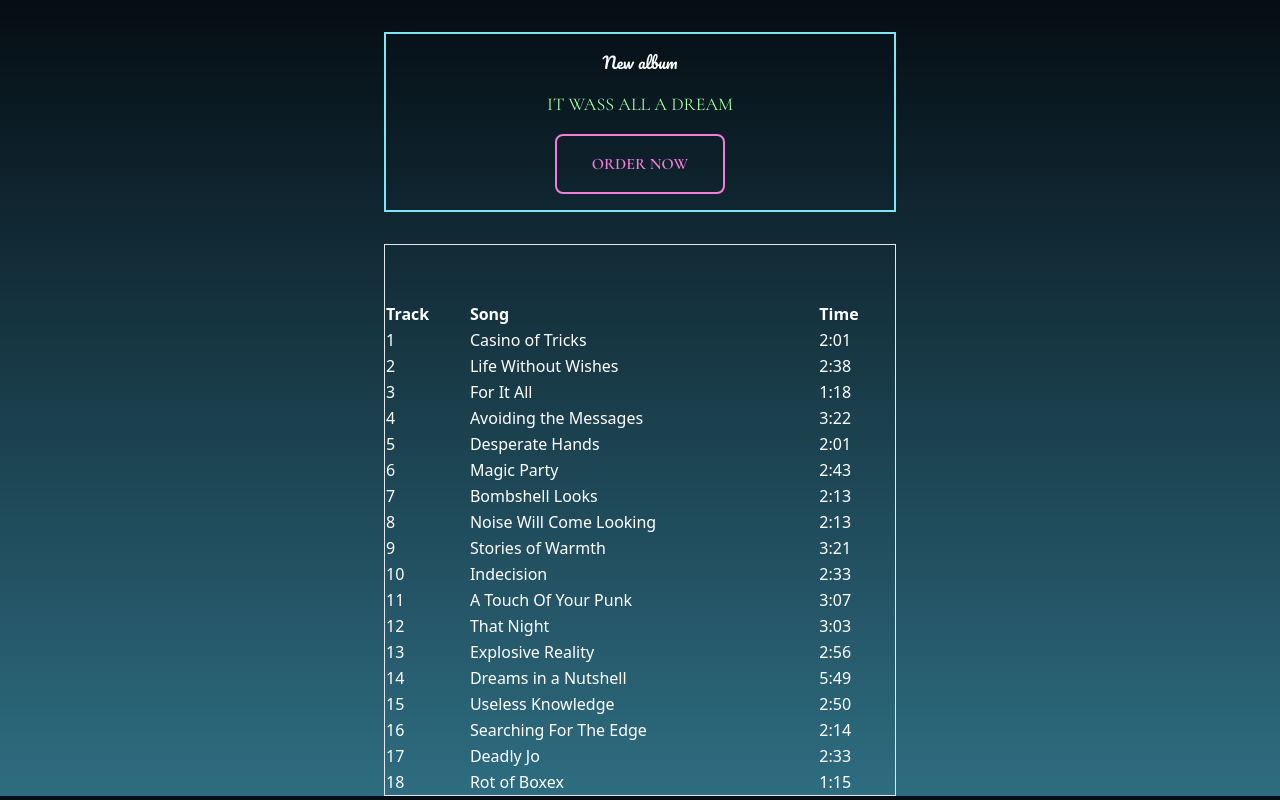
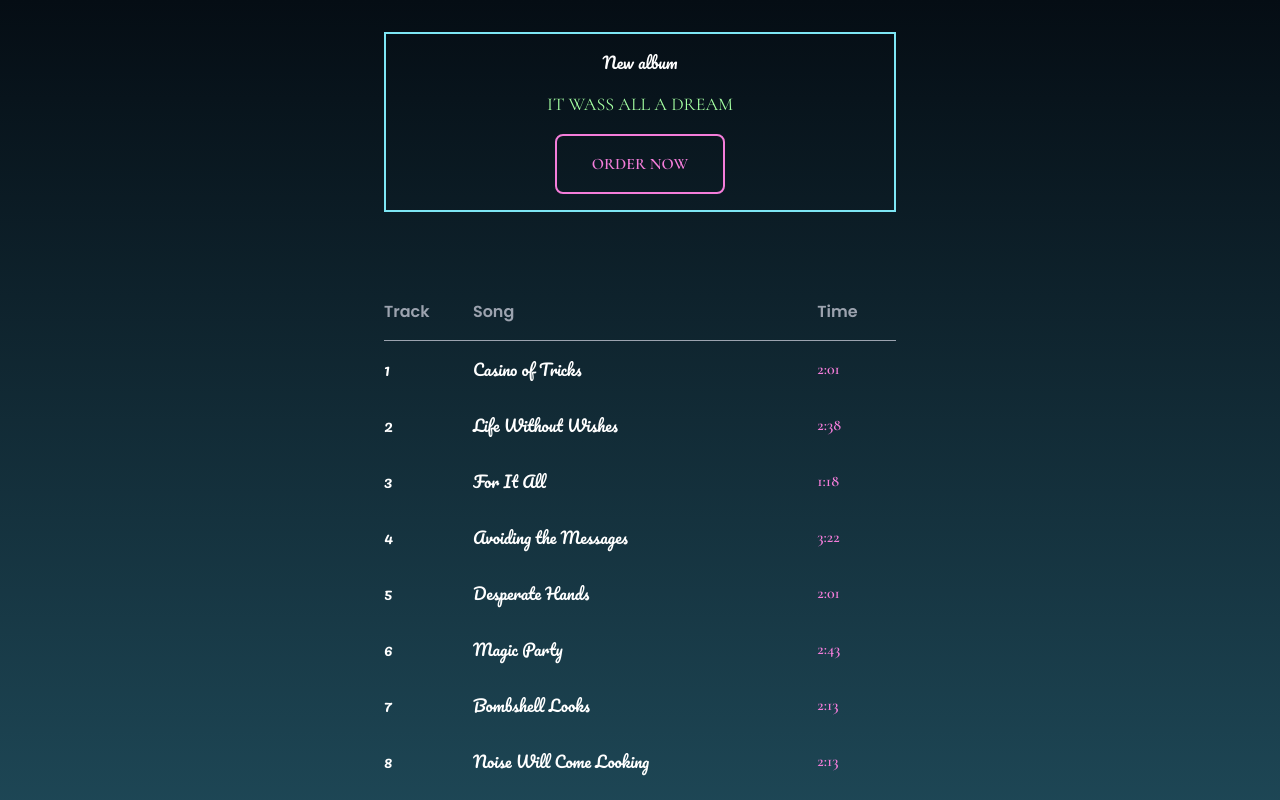
Before and after one commit to onivardi/magenta-limeV2, a website: page src/index.html in a window 1280 px wide. Shown: the top 800 px of the page. Drawn offline with nearby package versions, Linux system fonts and the light colour scheme.

Commit message:
add styles to tracks list section

```diff
--- a/src/index.html
+++ b/src/index.html
@@ -17,7 +17,6 @@
     <!-- <a href="./tour.html">tour page</a> -->
 
     <!--New Album-->
-
     <section class="max-w-lg p-4 mx-auto my-8 text-center border-2 border-cyan">
       <h2 class="m-0 text-base font-pacifico">New album</h2>
       <h1
@@ -28,14 +27,16 @@
       <a class="button-primary" href="#">Order Now</a>
     </section>
 
-    <!--Tracks-->
-    <section class="max-w-lg mx-auto border">
+    <!--Tracks List-->
+    <section class="max-w-lg mx-auto">
       <caption>
         <p class="collapse">It Was All a Dream - Playlist</p>
       </caption>
-      <table class="w-full table-auto">
-        <thead class="text-left">
-          <tr>
+      <table class="w-full mx-auto my-0 table-auto font-pacifico">
+        <thead
+          class="text-left text-gray-400 border-b border-gray-400 font-poppins"
+        >
+          <tr class="px-0 py-4">
             <th>Track</th>
             <th>Song</th>
             <th>Time</th>
--- a/src/input.css
+++ b/src/input.css
@@ -65,6 +65,14 @@
     @apply mb-16;
   }
 
+  th,
+  td {
+    @apply px-0 py-4;
+  }
+  td:last-of-type {
+    @apply font-cormorant text-magenta font-semibold;
+  }
+
   footer {
     @apply mt-20 uppercase;
   }
```
Also changed, not shown: src/output.css.
